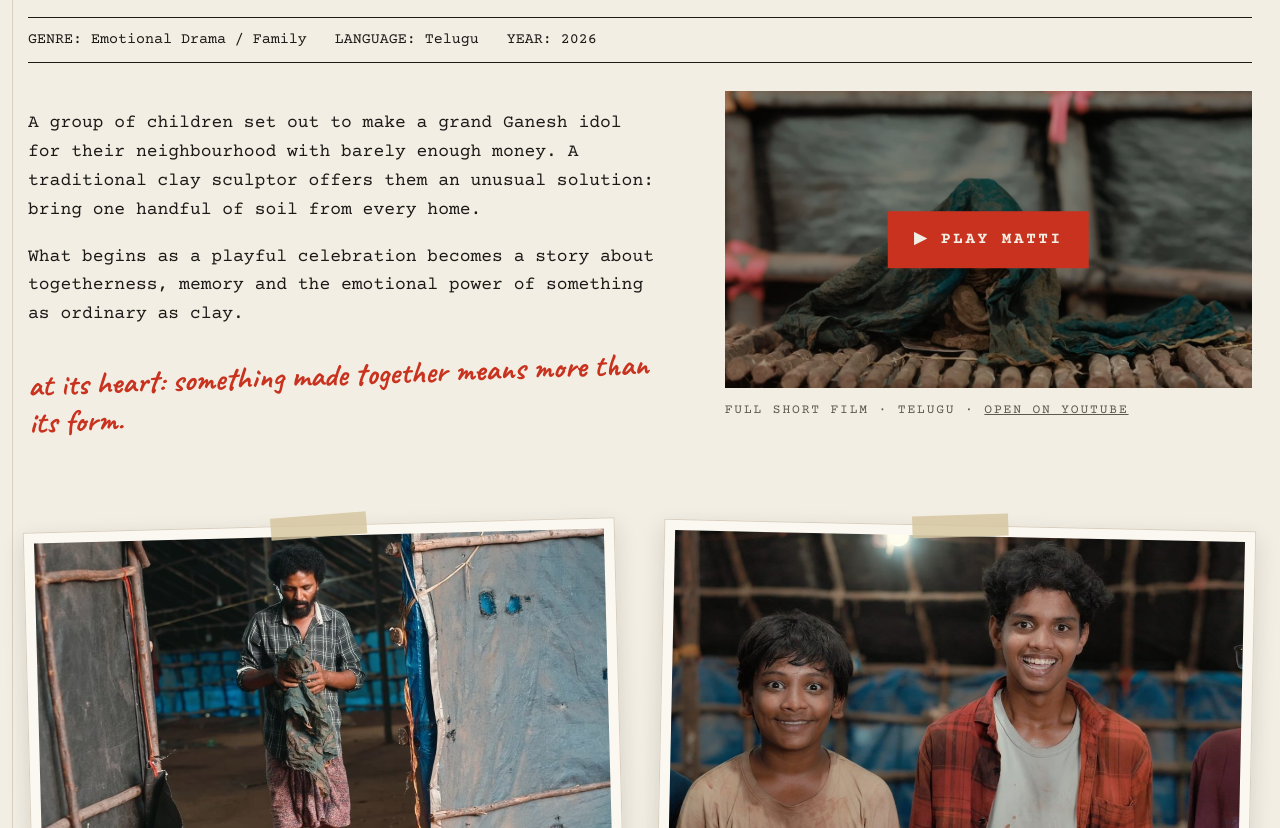
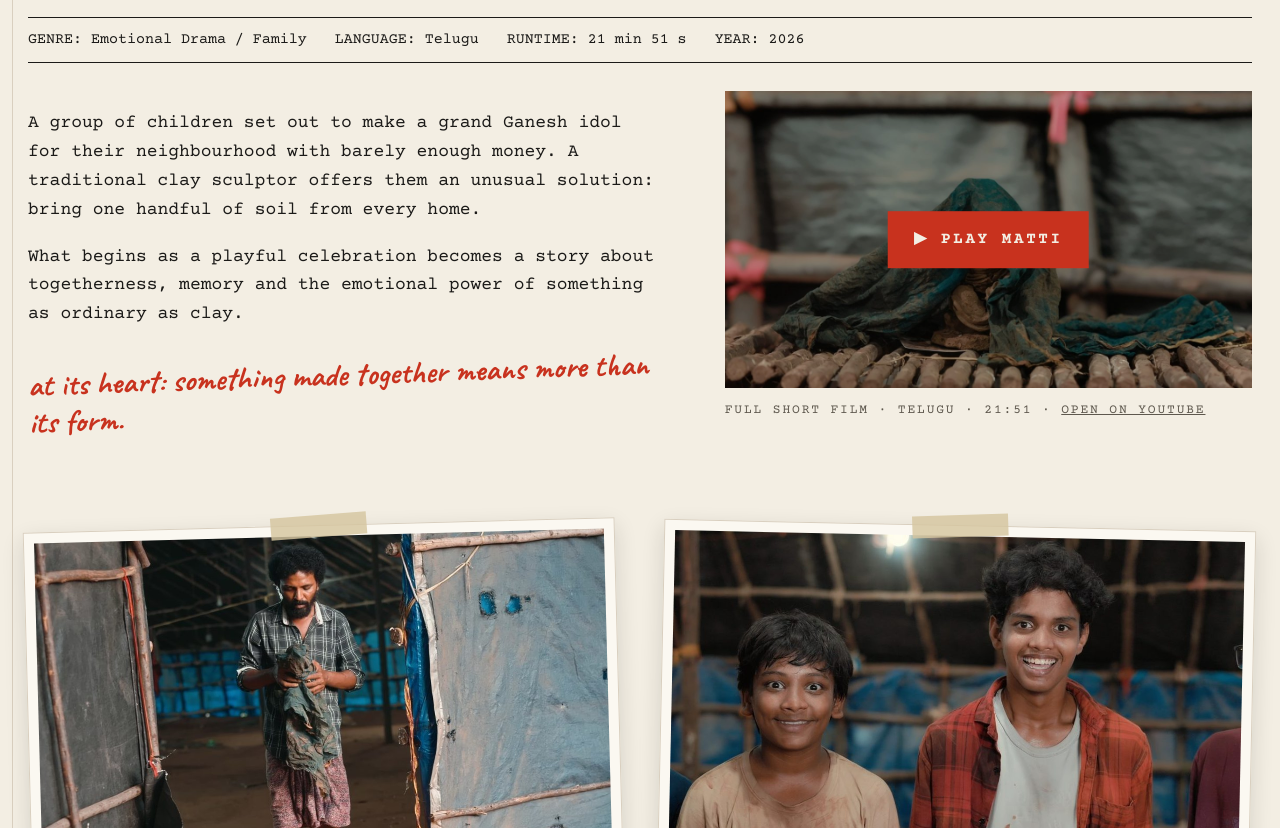
Before and after one commit to SahuRaj/vajra, a plain HTML site: page index.html in a window 1280 px wide. Shown: the part 3851-4679 px from the top of the page. Drawn offline with nearby package versions, Linux system fonts and the light colour scheme; a web font is replaced by a local one.

Commit message:
Add files via upload

```diff
--- a/index.html
+++ b/index.html
@@ -315,7 +315,7 @@ footer{border-top:1px solid var(--rule);padding:28px;text-align:center;font-size
     <p class="slug">EXT. COLONY STREET — GANESH CHATURTHI — DAY</p>
     <div class="matti-head"><h2 class="big" id="h-matti">MATTI</h2><span class="te" lang="te">మట్టి</span></div>
     <p style="margin:8px 0 0">An independent Telugu short film · Written, Directed, Produced &amp; Edited by <b>VAJRA</b></p>
-    <div class="meta"><span>GENRE: Emotional Drama / Family</span><span>LANGUAGE: Telugu</span><span>YEAR: 2026</span></div>
+    <div class="meta"><span>GENRE: Emotional Drama / Family</span><span>LANGUAGE: Telugu</span><span>RUNTIME: 21 min 51 s</span><span>YEAR: 2026</span></div>
     <div class="matti-grid">
       <div>
         <p>A group of children set out to make a grand Ganesh idol for their neighbourhood with barely enough money. A traditional clay sculptor offers them an unusual solution: bring one handful of soil from every home.</p>
@@ -329,7 +329,7 @@ footer{border-top:1px solid var(--rule);padding:28px;text-align:center;font-size
             <span class="play">▶ PLAY MATTI</span>
           </button>
         </div>
-        <p class="player-note">FULL SHORT FILM · TELUGU · <a href="https://youtu.be/uAuOnfV6zT0" target="_blank" rel="noopener">OPEN ON YOUTUBE</a></p>
+        <p class="player-note">FULL SHORT FILM · TELUGU · 21:51 · <a href="https://youtu.be/uAuOnfV6zT0" target="_blank" rel="noopener">OPEN ON YOUTUBE</a></p>
       </div>
     </div>
 
```
